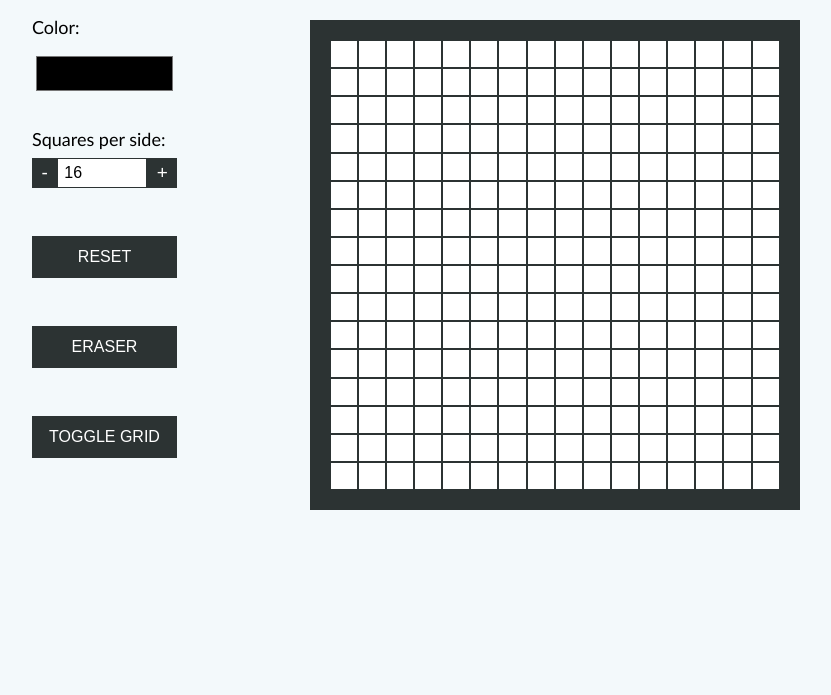
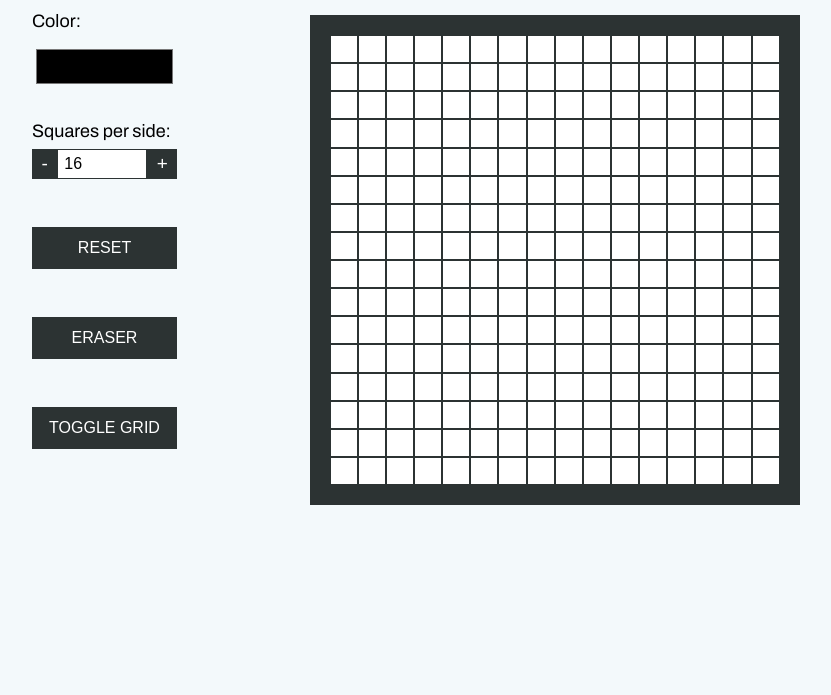
Before and after one commit to HamnaIshaq/etch-a-sketch, a plain HTML site: page index.html in a window 1280 px wide. Shown: the part 105-800 px from the top of the page, without its empty margins (158-989 px from the left). Drawn offline with Linux system fonts and the light colour scheme.

Commit message:
Add font family, Archivo, to page

```diff
--- a/css/style.css
+++ b/css/style.css
@@ -4,7 +4,7 @@
 
 body {
   margin: 0;
-  font-family: 'Gill Sans', 'Gill Sans MT', Calibri, 'Trebuchet MS', sans-serif;
+  font-family: 'Archivo', sans-serif;
   background-color: #f3f9fb;
 }
 
```
